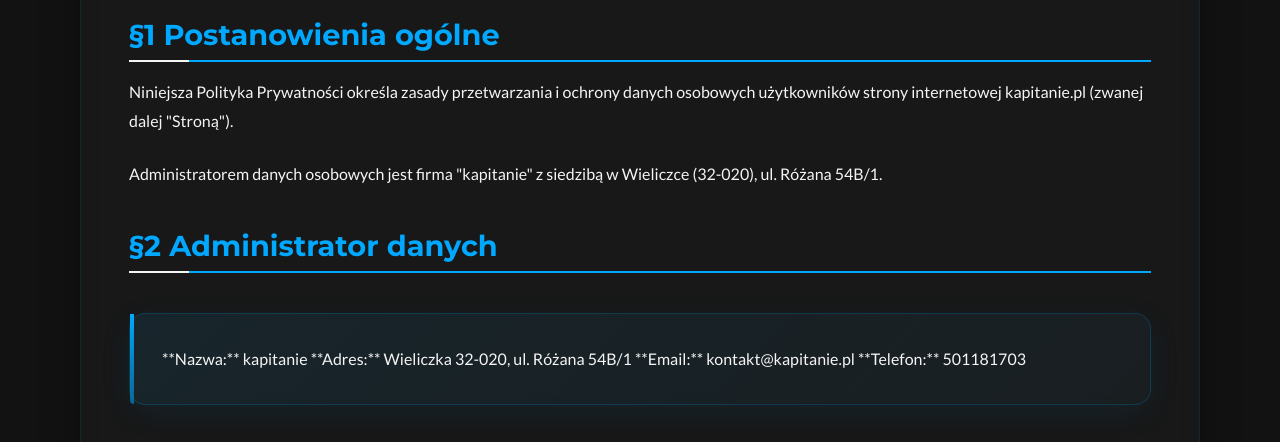
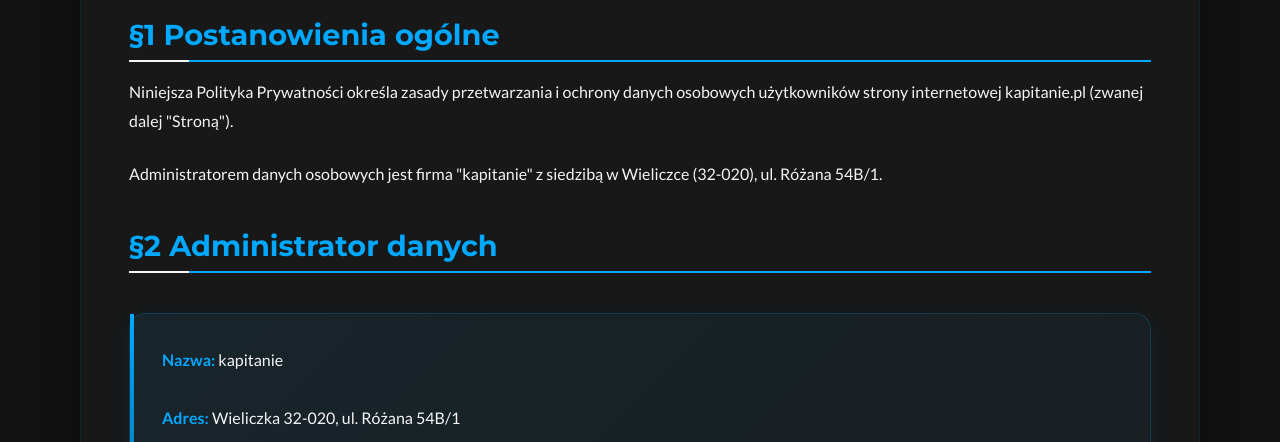
Before and after one commit to Przemmoo/kapitanie-website, an Astro site: page /polityka-prywatnosci in a window 1280 px wide. Shown: the part 504-946 px from the top of the page. Built offline with nearby package versions, Linux system fonts and the light colour scheme; Astro itself is replaced by a stand-in of ours.

Commit message:
Poprawka interpretacji nowych linii i usunięcie dat aktualizacji
- Usunięto pole last_updated ze schematu podstron w config.ts
- Usunięto last_updated ze wszystkich plików YAML podstron
- Zmieniono >- na | w YAML dla lepszej obsługi nowych linii
- Dodano jawne <br> tagi w boxie kontaktowym privacy.yaml
- Zaktualizowano konfigurację marked we wszystkich podstronach prawnych

```diff
--- a/public/admin/config.yml
+++ b/public/admin/config.yml
@@ -319,7 +319,6 @@ collections:
         fields:
           - { label: "Tytuł", name: "title", widget: "string", default: "Polityka Prywatności" }
           - { label: "Opis SEO", name: "description", widget: "text" }
-          - { label: "Data ostatniej aktualizacji", name: "last_updated", widget: "datetime" }
           - { label: "Treść", name: "content", widget: "markdown", hint: "Treść polityki prywatności" }
 
       - label: "Polityka Cookies"
@@ -328,7 +327,6 @@ collections:
         fields:
           - { label: "Tytuł", name: "title", widget: "string", default: "Polityka Cookies" }
           - { label: "Opis SEO", name: "description", widget: "text" }
-          - { label: "Data ostatniej aktualizacji", name: "last_updated", widget: "datetime" }
           - { label: "Treść", name: "content", widget: "markdown", hint: "Treść polityki cookies" }
 
       - label: "Regulamin"
@@ -337,7 +335,6 @@ collections:
         fields:
           - { label: "Tytuł", name: "title", widget: "string", default: "Regulamin" }
           - { label: "Opis SEO", name: "description", widget: "text" }
-          - { label: "Data ostatniej aktualizacji", name: "last_updated", widget: "datetime" }
           - { label: "Treść", name: "content", widget: "markdown", hint: "Treść regulaminu" }
 
       - label: "RODO/GDPR"
@@ -346,5 +343,4 @@ collections:
         fields:
           - { label: "Tytuł", name: "title", widget: "string", default: "RODO/GDPR" }
           - { label: "Opis SEO", name: "description", widget: "text" }
-          - { label: "Data ostatniej aktualizacji", name: "last_updated", widget: "datetime" }
           - { label: "Treść", name: "content", widget: "markdown", hint: "Treść przepisów RODO/GDPR" }
--- a/src/content/config.ts
+++ b/src/content/config.ts
@@ -114,7 +114,6 @@ const podstrony = defineCollection({
   schema: z.object({
     title: z.string(),
     description: z.string(),
-    last_updated: z.date(),
     content: z.string(),
   }),
 });
--- a/src/content/podstrony/cookies.yaml
+++ b/src/content/podstrony/cookies.yaml
@@ -1,6 +1,5 @@
 title: "Polityka Cookies"
 description: "Szczegółowa polityka wykorzystania plików cookies na stronie kapitanie.pl - informacje o rodzajach ciasteczek i zarządzaniu zgodą"
-last_updated: 2024-12-19T00:00:00.000Z
 content: |
   # Polityka Cookies
 
--- a/src/content/podstrony/privacy.yaml
+++ b/src/content/podstrony/privacy.yaml
@@ -1,7 +1,6 @@
 title: Polityka Prywatności
 description: Polityka prywatności firmy kapitanie - szczegółowe informacje o przetwarzaniu danych osobowych zgodnie z RODO/GDPR
-last_updated: 2024-12-19T00:00:00.000Z
-content: >-
+content: |
   # Polityka Prywatności
 
 
@@ -19,12 +18,9 @@ content: >-
 
   <div class="contact-info">
 
-  **Nazwa:** kapitanie
-
-  **Adres:** Wieliczka 32-020, ul. Różana 54B/1
-
-  **Email:** kontakt@kapitanie.pl
-
+  **Nazwa:** kapitanie<br>
+  **Adres:** Wieliczka 32-020, ul. Różana 54B/1<br>
+  **Email:** kontakt@kapitanie.pl<br>
   **Telefon:** 501181703
 
   </div>
--- a/src/content/podstrony/rodo.yaml
+++ b/src/content/podstrony/rodo.yaml
@@ -1,8 +1,7 @@
 title: RODO/GDPR
 description: Szczegółowe informacje o przetwarzaniu danych osobowych zgodnie z
   RODO/GDPR - kapitanie
-last_updated: 2024-12-19T00:00:00.000Z
-content: >-
+content: |
   # Szczegółowe Postanowienia
 
 
--- a/src/content/podstrony/terms.yaml
+++ b/src/content/podstrony/terms.yaml
@@ -1,6 +1,5 @@
 title: "Regulamin"
 description: "Regulamin świadczenia usług eventowych przez firmę kapitanie - warunki współpracy, oświetlenie, nagłośnienie, multimedia"
-last_updated: 2024-12-19T00:00:00.000Z
 content: |
   # Regulamin świadczenia usług eventowych
 
--- a/src/pages/polityka-prywatnosci.astro
+++ b/src/pages/polityka-prywatnosci.astro
@@ -13,8 +13,15 @@ const privacyData = await getCollection('podstrony').then(entries =>
 const pageTitle = privacyData?.data.title || "Polityka Prywatności - kapitanie";
 const pageDescription = privacyData?.data.description || "Polityka prywatności firmy kapitanie. Informacje o przetwarzaniu danych osobowych zgodnie z RODO/GDPR.";
 
-// Konwertuj markdown na HTML
-const contentHtml = privacyData?.data.content ? marked(privacyData.data.content) : '';
+// Konwertuj markdown na HTML z poprawną konfiguracją
+const contentHtml = privacyData?.data.content ? marked(privacyData.data.content, {
+  breaks: true, // Włącza interpretację pojedynczych nowych linii jako <br>
+  gfm: true, // GitHub Flavored Markdown
+  pedantic: false,
+  sanitize: false,
+  smartLists: true,
+  smartypants: false
+}) : '';
 ---
 
 <Layout title={pageTitle} description={pageDescription}>
```
Also changed, not shown: src/pages/polityka-cookies.astro (+9 -2 lines), src/pages/regulamin.astro (+9 -2 lines), src/pages/rodo.astro (+9 -2 lines).
